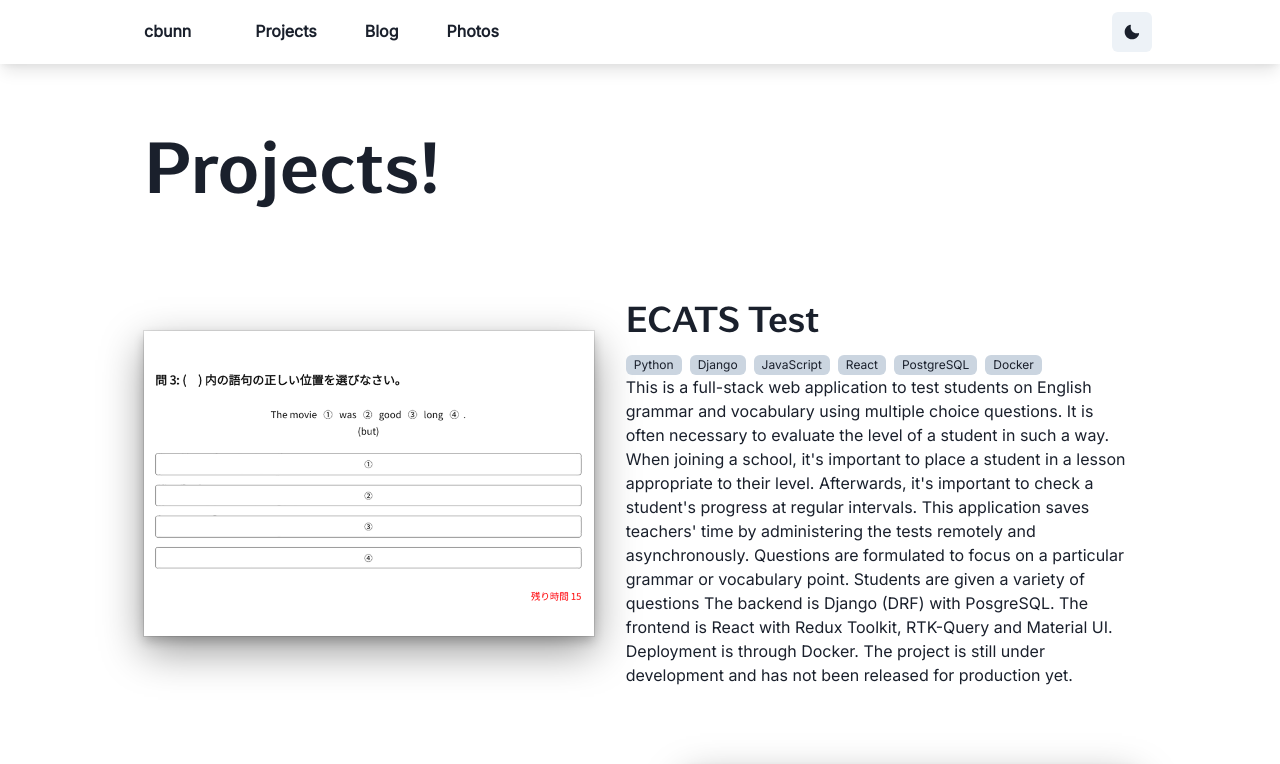
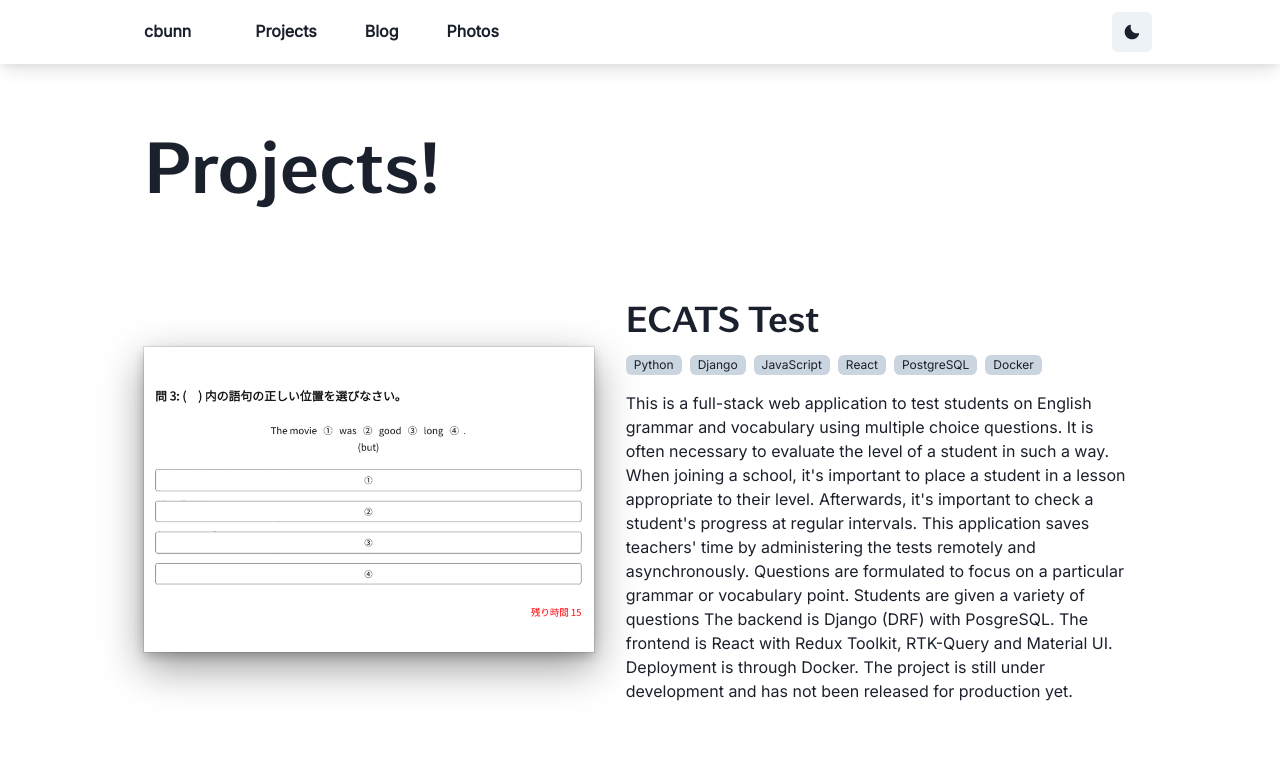
Before and after one commit to cbunn81/cbunn-portfolio, a Next.js app: page /projects in a window 1280 px wide. Shown: the top 764 px of the page. Built offline with nearby package versions, Linux system fonts and the light colour scheme.

Commit message:
Add some vertical margin to the project descriptions as they are a little too close to the tags above them.

```diff
--- a/src/pages/projects.tsx
+++ b/src/pages/projects.tsx
@@ -92,7 +92,7 @@ const Projects = () => (
                   </Tag>
                 ))}
               </HStack>
-              <Text>{project.longDescription}</Text>
+              <Text my={[2, 4]}>{project.longDescription}</Text>
             </Box>
           </Stack>
         ))}
```
